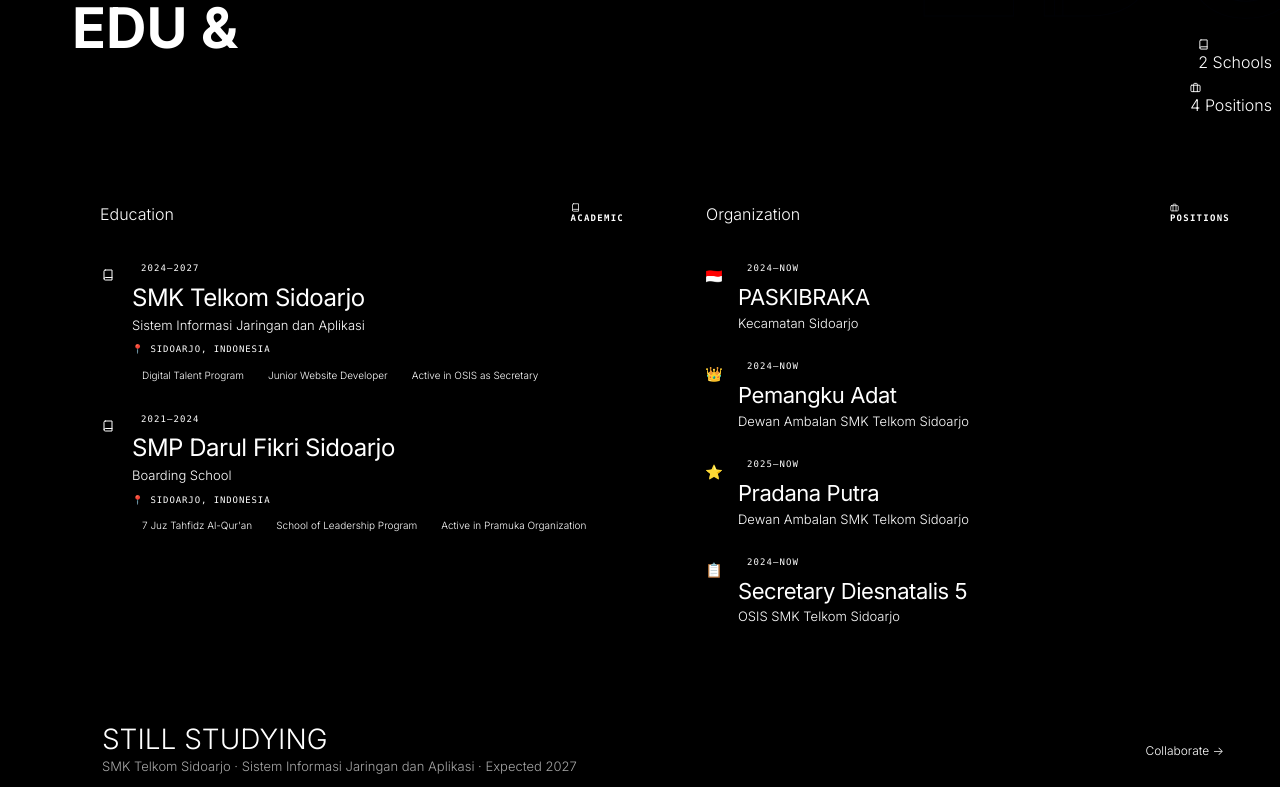
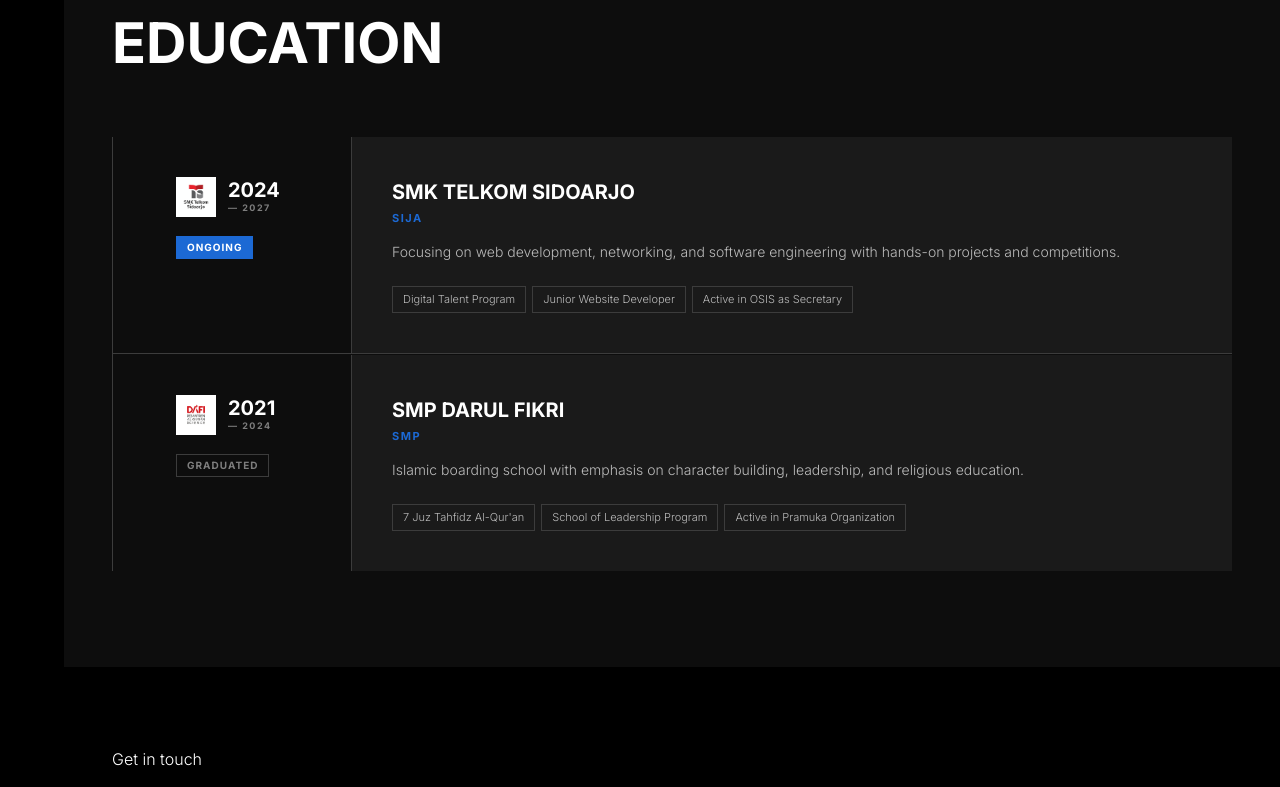
Before and after one commit to ReyCannavaro/portofolio-reycannavaro-next, a Next.js app: page / in a window 1280 px wide. Shown: the part 5760-6547 px from the top of the page. Built offline with nearby package versions, Linux system fonts and the light colour scheme.

Commit message:
Redesign edu page

```diff
--- a/src/app/components/Education.tsx
+++ b/src/app/components/Education.tsx
@@ -1,262 +1,140 @@
 "use client";
-import { useEffect, useRef, useState } from "react";
-import { educationHistory, achievements, personalInfo } from "@/app/data/index";
-import { FiBriefcase, FiBook } from "react-icons/fi";
-
-const organizations = achievements.filter(a => a.type === "position").slice(0, 4);
-
-const EASE = [0.22, 1, 0.36, 1] as const;
+import { useRef, useEffect, useState } from "react";
+import Image from "next/image";
+import { educationHistory } from "../data/index";
 
 export default function Education() {
-  const [inView, setInView] = useState(false);
   const ref = useRef<HTMLElement>(null);
+  const [visible, setVisible] = useState(false);
 
   useEffect(() => {
     const obs = new IntersectionObserver(
-      ([e]) => { if (e.isIntersecting) setInView(true); },
-      { threshold: 0.08 }
+      ([e]) => { if (e.isIntersecting) setVisible(true); },
+      { threshold: 0.15 }
     );
     if (ref.current) obs.observe(ref.current);
     return () => obs.disconnect();
   }, []);
 
   return (
-    <section
-      ref={ref}
-      id="education"
-      style={{
-        background: "var(--bg)",
-        paddingTop: "clamp(60px, 10vw, 100px)",
-        paddingBottom: "clamp(60px, 10vw, 100px)",
-        position: "relative",
-        overflow: "hidden",
-        borderTop: "2px solid var(--border-light)",
-      }}
-    >
-      <div aria-hidden style={{
-        position: "absolute", top: -20, right: -40,
-        fontFamily: "var(--font-display)",
-        fontSize: "clamp(100px, 18vw, 200px)",
-        fontWeight: 400, lineHeight: 1,
-        color: "transparent",
-        WebkitTextStroke: "1px rgba(26,35,126,0.05)",
-        pointerEvents: "none", userSelect: "none",
-        whiteSpace: "nowrap", zIndex: 0,
-      }}>
-        EDU
-      </div>
-
-      <div style={{ maxWidth: 1200, margin: "0 auto", padding: "0 var(--gutter)", position: "relative", zIndex: 1 }}>
-
-        <div style={{
-          display: "flex", alignItems: "flex-end",
-          justifyContent: "space-between",
-          flexWrap: "wrap", gap: 20,
-          marginBottom: "clamp(28px, 5vw, 52px)",
-          opacity: inView ? 1 : 0,
-          transform: inView ? "translateY(0)" : "translateY(24px)",
-          transition: "opacity 0.55s ease, transform 0.55s ease",
-        }}>
-          <div>
-            <div className="section-tag" style={{ marginBottom: 12 }}>Background</div>
-            <h2 className="display-lg" style={{ color: "var(--navy)", margin: 0 }}>
-              EDU &amp;<br />
-              <span style={{ WebkitTextStroke: "3px var(--navy)", color: "transparent" }}>
-                ORGS
+    <section id="education" ref={ref} style={{ background: "var(--surface-soft)", padding: "var(--space-section) 0" }}>
+      <div className="container">
+        {/* Header */}
+        <div style={{ marginBottom: "var(--space-xxl)" }}>
+          <span className="label-upper" style={{ color: "var(--m-blue-dark)", opacity: visible ? 1 : 0, transition: "opacity 0.5s" }}>
+            05 — Background
           </span>
+          <div className="m-stripe" style={{ width: 48, marginTop: 12, marginBottom: 16 }} />
+          <h2 className="display-lg" style={{ opacity: visible ? 1 : 0, transform: visible ? "translateY(0)" : "translateY(20px)", transition: "all 0.6s ease 0.1s" }}>
+            EDUCATION
           </h2>
         </div>
 
-          <div style={{ display: "flex", flexDirection: "column", gap: 8, alignItems: "flex-end" }}>
-            <div className="sticker sticker--navy">
-              <FiBook size={11} /> {educationHistory.length} Schools
+        <div style={{ position: "relative" }}>
+          <div
+            style={{
+              position: "absolute",
+              left: 0,
+              top: 0,
+              bottom: 0,
+              width: 1,
+              background: "var(--hairline)",
+            }}
+            className="hidden md:block"
+          />
+
+          <div style={{ display: "flex", flexDirection: "column", gap: 1 }}>
+            {educationHistory.map((edu, i) => (
+              <div
+                key={edu.id}
+                style={{
+                  display: "grid",
+                  gridTemplateColumns: "240px 1fr",
+                  gap: 0,
+                  opacity: visible ? 1 : 0,
+                  transform: visible ? "translateY(0)" : "translateY(24px)",
+                  transition: `all 0.7s ease ${0.2 + i * 0.15}s`,
+                }}
+                className="edu-row"
+              >
+                <div
+                  style={{
+                    padding: "var(--space-xl)",
+                    paddingLeft: "var(--space-xxl)",
+                    borderRight: "1px solid var(--hairline)",
+                    borderBottom: i < educationHistory.length - 1 ? "1px solid var(--hairline)" : "none",
+                  }}
+                  className="edu-year"
+                >
+                  <div style={{ display: "flex", alignItems: "center", gap: 12, marginBottom: "var(--space-md)" }}>
+                    <div style={{ position: "relative", width: 40, height: 40, flexShrink: 0 }}>
+                      <Image src={edu.logo} alt={edu.institution} fill style={{ objectFit: "contain" }} />
                     </div>
-            <div className="sticker sticker--orange">
-              <FiBriefcase size={11} /> {organizations.length} Positions
+                    <div>
+                      <div style={{ fontSize: 20, fontWeight: 700, color: "var(--on-dark)", lineHeight: 1 }}>
+                        {edu.startYear}
+                      </div>
+                      <div className="label-upper" style={{ fontSize: 9, color: "var(--muted)", marginTop: 2 }}>
+                        — {edu.endYear ?? "Present"}
                       </div>
                     </div>
                   </div>
 
-        <div style={{ display: "grid", gridTemplateColumns: "repeat(auto-fit, minmax(320px, 1fr))", gap: 12 }}>
-          <div
-            className="card-raw card-raw--navy"
+                  <span
                     style={{
-              padding: "28px 28px",
-              opacity: inView ? 1 : 0,
-              transform: inView ? "translateY(0)" : "translateY(20px)",
-              transition: "opacity 0.6s ease 0.05s, transform 0.6s ease 0.05s",
+                      display: "inline-block",
+                      padding: "3px 10px",
+                      background: edu.status === "ongoing" ? "var(--m-blue-dark)" : "transparent",
+                      border: `1px solid ${edu.status === "ongoing" ? "var(--m-blue-dark)" : "var(--hairline)"}`,
+                      color: edu.status === "ongoing" ? "#fff" : "var(--muted)",
+                      fontSize: 10,
+                      fontWeight: 700,
+                      letterSpacing: "1px",
+                      textTransform: "uppercase",
                     }}
                   >
-            <div style={{ display: "flex", alignItems: "center", justifyContent: "space-between", marginBottom: 28 }}>
-              <div className="section-tag">Education</div>
-              <div style={{
-                background: "var(--navy)", border: "2px solid #000",
-                padding: "4px 12px",
-                fontFamily: "var(--font-mono)", fontSize: 9,
-                letterSpacing: "0.14em", textTransform: "uppercase",
-                color: "#fff", fontWeight: 700,
-              }}>
-                <FiBook size={9} style={{ marginRight: 4 }} />
-                ACADEMIC
-              </div>
-            </div>
-
-            <div style={{ display: "flex", flexDirection: "column", gap: 0 }}>
-              {educationHistory.map((edu, i) => (
-                <div key={edu.id} style={{ display: "flex", gap: 0 }}>
-                  <div style={{ display: "flex", flexDirection: "column", alignItems: "center", paddingRight: 16, flexShrink: 0, width: 32 }}>
-                    <div style={{
-                      width: 32, height: 32,
-                      background: "var(--navy)", border: "2px solid #000",
-                      boxShadow: "3px 3px 0 var(--sky)",
-                      display: "flex", alignItems: "center", justifyContent: "center",
-                      flexShrink: 0, zIndex: 2, color: "#fff", fontSize: 12,
-                    }}>
-                      <FiBook size={12} />
-                    </div>
-                    {i < educationHistory.length - 1 && (
-                      <div style={{
-                        flex: 1, width: 2, minHeight: 24,
-                        background: "repeating-linear-gradient(180deg, #000 0, #000 4px, transparent 4px, transparent 8px)",
-                        opacity: 0.12, margin: "4px 0",
-                      }} />
-                    )}
-                  </div>
-
-                  <div style={{ flex: 1, paddingBottom: i < educationHistory.length - 1 ? 24 : 0 }}>
-                    <div style={{ display: "flex", gap: 6, flexWrap: "wrap", marginBottom: 8 }}>
-                      <span style={{
-                        fontFamily: "var(--font-mono)", fontSize: 9,
-                        letterSpacing: "0.12em", textTransform: "uppercase",
-                        color: "var(--fg-3)", padding: "2px 8px",
-                        border: "1.5px solid rgba(0,0,0,0.12)",
-                        background: "var(--bg-2)",
-                      }}>
-                        {edu.startYear}–{edu.graduationYear}
+                    {edu.status === "ongoing" ? "Ongoing" : "Graduated"}
                   </span>
                 </div>
 
-                    <div style={{
-                      fontFamily: "var(--font-display)",
-                      fontSize: "clamp(18px, 2.5vw, 24px)",
-                      fontWeight: 400, lineHeight: 0.95,
-                      letterSpacing: "-0.02em",
-                      color: "var(--navy)", marginBottom: 6,
-                    }}>
-                      {edu.institution}
-                    </div>
+                <div
+                  style={{
+                    padding: "var(--space-xl)",
+                    background: "var(--surface-card)",
+                    borderBottom: i < educationHistory.length - 1 ? "1px solid var(--hairline)" : "none",
+                  }}
+                >
+                  <h3
+                    style={{
+                      fontSize: 20,
+                      fontWeight: 700,
+                      textTransform: "uppercase",
+                      color: "var(--on-dark)",
+                      marginBottom: 4,
+                    }}
+                  >
+                    {edu.institutionShort}
+                  </h3>
+                  <p className="label-upper" style={{ color: "var(--m-blue-dark)", marginBottom: "var(--space-md)", fontSize: 11 }}>
+                    {edu.degreeShort}
+                  </p>
+                  <p className="body-sm" style={{ marginBottom: "var(--space-lg)" }}>{edu.description}</p>
 
-                    <div style={{
-                      fontFamily: "var(--font-body)",
-                      fontSize: 13, lineHeight: 1.5,
-                      color: "var(--fg-2)", marginBottom: 8,
-                    }}>
-                      {edu.degree}
-                    </div>
-
-                    <div style={{
-                      fontFamily: "var(--font-mono)", fontSize: 9,
-                      letterSpacing: "0.1em", textTransform: "uppercase",
-                      color: "var(--fg-3)", marginBottom: 8,
-                      display: "flex", alignItems: "center", gap: 4,
-                    }}>
-                      📍 {edu.location}
-                    </div>
-
-                    {edu.highlights && (
-                      <div style={{ display: "flex", flexWrap: "wrap", gap: 4 }}>
-                        {edu.highlights.slice(0, 3).map((h, j) => (
-                          <span key={j} className="sticker" style={{ fontSize: 10, padding: "3px 10px" }}>
+                  <div style={{ display: "flex", flexWrap: "wrap", gap: 6 }}>
+                    {edu.highlights.map((h) => (
+                      <span
+                        key={h}
+                        style={{
+                          padding: "4px 10px",
+                          border: "1px solid var(--hairline)",
+                          color: "var(--body)",
+                          fontSize: 11,
+                          fontWeight: 300,
+                        }}
+                      >
                         {h}
                       </span>
                     ))}
-                      </div>
-                    )}
-                  </div>
-                </div>
-              ))}
-            </div>
-          </div>
-
-          <div
-            className="card-raw card-raw--orange"
-            style={{
-              padding: "28px 28px",
-              opacity: inView ? 1 : 0,
-              transform: inView ? "translateY(0)" : "translateY(20px)",
-              transition: "opacity 0.6s ease 0.15s, transform 0.6s ease 0.15s",
-            }}
-          >
-            <div style={{ display: "flex", alignItems: "center", justifyContent: "space-between", marginBottom: 28 }}>
-              <div className="section-tag">Organization</div>
-              <div style={{
-                background: "var(--orange)", border: "2px solid #000",
-                padding: "4px 12px",
-                fontFamily: "var(--font-mono)", fontSize: 9,
-                letterSpacing: "0.14em", textTransform: "uppercase",
-                color: "#fff", fontWeight: 700,
-              }}>
-                <FiBriefcase size={9} style={{ marginRight: 4 }} />
-                POSITIONS
-              </div>
-            </div>
-
-            <div style={{ display: "flex", flexDirection: "column", gap: 0 }}>
-              {organizations.map((org, i) => (
-                <div key={org.id} style={{ display: "flex", gap: 0 }}>
-                  <div style={{ display: "flex", flexDirection: "column", alignItems: "center", paddingRight: 16, flexShrink: 0, width: 32 }}>
-                    <div style={{
-                      width: 32, height: 32,
-                      background: "var(--orange-light)", border: "2px solid #000",
-                      boxShadow: "3px 3px 0 var(--orange)",
-                      display: "flex", alignItems: "center", justifyContent: "center",
-                      flexShrink: 0, zIndex: 2, color: "var(--orange)", fontSize: 14,
-                    }}>
-                      {org.badge ?? "🏢"}
-                    </div>
-                    {i < organizations.length - 1 && (
-                      <div style={{
-                        flex: 1, width: 2, minHeight: 24,
-                        background: "repeating-linear-gradient(180deg, #000 0, #000 4px, transparent 4px, transparent 8px)",
-                        opacity: 0.12, margin: "4px 0",
-                      }} />
-                    )}
-                  </div>
-
-                  <div style={{ flex: 1, paddingBottom: i < organizations.length - 1 ? 24 : 0 }}>
-                    <div style={{ display: "flex", gap: 6, flexWrap: "wrap", marginBottom: 8, alignItems: "center" }}>
-                      <span style={{
-                        fontFamily: "var(--font-mono)", fontSize: 9,
-                        letterSpacing: "0.12em", textTransform: "uppercase",
-                        color: "var(--fg-3)", padding: "2px 8px",
-                        border: "1.5px solid rgba(0,0,0,0.12)",
-                        background: "var(--bg-2)",
-                      }}>
-                        {org.date?.split("-")[0] ?? "2025"}–Now
-                      </span>
-                      {org.level === "national" && (
-                        <span className="sticker sticker--red" style={{ fontSize: 10, padding: "2px 8px" }}>
-                          National
-                        </span>
-                      )}
-                    </div>
-
-                    <div style={{
-                      fontFamily: "var(--font-display)",
-                      fontSize: "clamp(17px, 2.2vw, 22px)",
-                      fontWeight: 400, lineHeight: 0.95,
-                      letterSpacing: "-0.02em",
-                      color: "var(--orange)", marginBottom: 6,
-                    }}>
-                      {org.titleShort ?? org.title}
-                    </div>
-
-                    <div style={{
-                      fontFamily: "var(--font-body)",
-                      fontSize: 13, lineHeight: 1.5,
-                      color: "var(--fg-2)",
-                    }}>
-                      {org.organizer}
                   </div>
                 </div>
               </div>
@@ -265,43 +143,12 @@ export default function Education() {
         </div>
       </div>
 
-        <div
-          style={{
-            marginTop: "clamp(28px, 5vw, 48px)",
-            border: "2px solid #000",
-            boxShadow: "6px 6px 0 var(--navy)",
-            background: "var(--sky-light)",
-            padding: "20px 28px",
-            display: "flex", alignItems: "center",
-            justifyContent: "space-between",
-            flexWrap: "wrap", gap: 16,
-            opacity: inView ? 1 : 0,
-            transform: inView ? "translateY(0)" : "translateY(20px)",
-            transition: "opacity 0.6s ease 0.3s, transform 0.6s ease 0.3s",
-          }}
-        >
-          <div>
-            <div style={{
-              fontFamily: "var(--font-display)",
-              fontSize: "clamp(18px, 2.8vw, 28px)",
-              lineHeight: 1, color: "var(--navy)", marginBottom: 4,
-            }}>
-              STILL STUDYING
-            </div>
-            <div style={{ fontFamily: "var(--font-body)", fontSize: 13, color: "var(--navy)", opacity: 0.65 }}>
-              SMK Telkom Sidoarjo · Sistem Informasi Jaringan dan Aplikasi · Expected 2027
-            </div>
-          </div>
-          <a
-            href={`mailto:${personalInfo.email}`}
-            className="btn-raw btn-raw--navy"
-            style={{ fontSize: 12, padding: "9px 18px" }}
-          >
-            Collaborate →
-          </a>
-        </div>
-
-      </div>
+      <style>{`
+        @media (max-width: 768px) {
+          .edu-row { grid-template-columns: 1fr !important; }
+          .edu-year { border-right: none !important; border-bottom: 1px solid var(--hairline) !important; padding-left: var(--space-md) !important; }
+        }
+      `}</style>
     </section>
   );
 }
--- a/src/app/components/Hero.tsx
+++ b/src/app/components/Hero.tsx
@@ -1,7 +1,7 @@
 "use client";
 import { useEffect, useRef, useState } from "react";
 import Image from "next/image";
-import { personalInfo, currentStatus, socialLinks } from "../data";
+import { personalInfo, currentStatus, socialLinks } from "../data/index";
 
 const ROLES = ["FULLSTACK DEVELOPER", "IoT ENGINEER", "AI ENTHUSIAST", "UI/UX DESIGNER"];
 
--- a/src/app/components/Prestasi.tsx
+++ b/src/app/components/Prestasi.tsx
@@ -1,7 +1,7 @@
 "use client";
 import { useRef, useEffect, useState } from "react";
 import Image from "next/image";
-import { achievements } from "../data";
+import { achievements } from "../data/index";
 
 const LEVEL_LABEL: Record<string, string> = {
   national: "NATIONAL",
--- a/src/app/components/Projects.tsx
+++ b/src/app/components/Projects.tsx
@@ -1,7 +1,7 @@
 "use client";
 import { useRef, useEffect, useState } from "react";
 import Image from "next/image";
-import { projects } from "../data";
+import { projects } from "../data/index";
 
 export default function Projects() {
   const ref = useRef<HTMLElement>(null);
```
Lines whose indentation alone changed are shown as unchanged.
